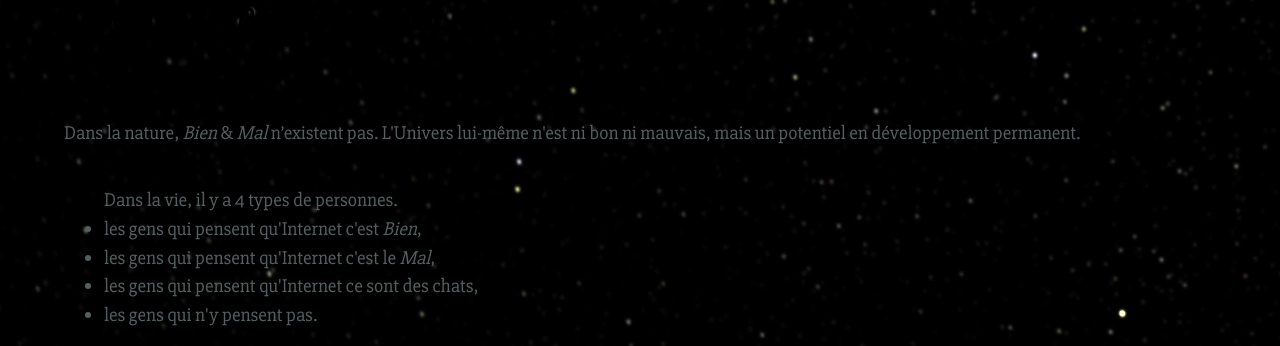
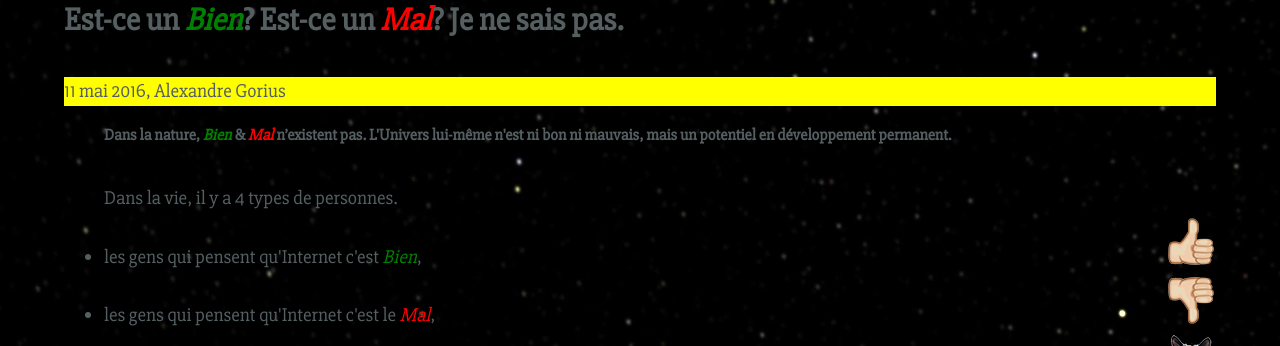
Before and after one commit to ddvdv/projet-3-progressive-enhancement, a PHP site: page /texteABaliser.html in a window 1280 px wide. Shown: the top 346 px of the page. Run offline with PHP 8.4, Linux system fonts and the light colour scheme.

Commit message:
fin de journée

```diff
--- a/perso.css
+++ b/perso.css
@@ -1,5 +1,6 @@
 * {
-font-family: 'Slabo 27px', serif;
+	font-family: 'Slabo 27px', serif;
+	color: #555F61;
 }
 
 body {
@@ -36,7 +37,7 @@ a:hover {
 	border-radius: 3px;
 }
 
-q, blockquote {
+q {
 	display: block;
 	width: 50%;
 	margin: auto;
@@ -45,8 +46,65 @@ q, blockquote {
 	border-radius: 3px;
 	padding: 10px;
 	padding-left: 30px;
-	border-left: 3px solid #aa3311;
 	margin-top: 80px;
 	margin-bottom: 80px;
+	font-style: italic;
+	font-variant: small-caps;
+}
 
+.fermier {
+	border-left: 3px solid #aa3311;
 }
+
+.villageois {
+	border-left: 3px solid #e03a77;
+}
+
+header p {
+	background-color: yellow;
+}
+
+em.mal {
+	color: red;
+}
+
+em.bien {
+	color: green;
+}
+
+tr:nth-of-type(even){
+	background-color: grey;
+}
+
+tr:nth-of-type(odd){
+	background-color: black;
+}
+
+li{
+	padding-top: 30px;
+}
+
+li:nth-of-type(1){
+	background-image: url(bien.png);
+	background-position: right;
+	background-repeat: no-repeat;
+	padding-right: 30px;
+}
+
+li:nth-of-type(2){
+	background-image: url(mal.png);
+	background-position: right;
+	background-repeat: no-repeat;
+	padding-right: 30px;
+}
+
+li:nth-of-type(3){
+	background-image: url(chat.png);
+	background-position: right;
+	background-repeat: no-repeat;
+	padding-right: 30px;
+}
+
+blockquote{
+		font-weight: bold;
+}
--- a/texteABaliser.html
+++ b/texteABaliser.html
@@ -7,9 +7,9 @@
 
       <header>
       <h1>Est-ce un <em class="bien">Bien</em>? Est-ce un <em class="mal">Mal</em>? Je ne sais pas.</h1>
-      11 mai 2016, Alexandre Gorius
+      <p>11 mai 2016, Alexandre Gorius</p>
 
-      <p>Dans la nature, <em class="bien">Bien</em> & <em class="mal">Mal</em> n’existent pas. L'Univers lui-même n'est ni bon ni mauvais, mais un potentiel en développement permanent.</p>
+      <blockquote>Dans la nature, <em class="bien">Bien</em> & <em class="mal">Mal</em> n’existent pas. L'Univers lui-même n'est ni bon ni mauvais, mais un potentiel en développement permanent.</blockquote>
       </header>
 
       <ul>Dans la vie, il y a 4 types de personnes.
@@ -45,23 +45,21 @@
          <img src="https://cdn-images-1.medium.com/max/800/1*IQqkmPXYZuJViY5p-ymk0A.jpeg" alt="Le vieux fermier chinois"/>
       </figure>
 
-      <p>C’est l’histoire d’un fermier qui possède un cheval. Un jour, le cheval s’enfuit. Les villageois s’ameutent à la maison du fermier pour lui remonter le moral.</p>
+      <p>C’est l’histoire d’un fermier qui possède un cheval. Un jour, le cheval s’enfuit. Les villageois s’ameutent à la maison du fermier pour lui remonter le moral. <q class="villageois">Quelle <em class="mal">Mal</em>chance ! Ton seul cheval ! Nous sommes vraiment désolé pour cette perte, c’est si triste !</q></p>
 
-      <p>Quelle <em class="mal">Mal</em>chance ! Ton seul cheval ! Nous sommes vraiment désolé pour cette perte, c’est si triste !</p>
+      <p>Le fermier répond, <q class="fermier">Est-ce un <em class="bien">Bien</em>? Est-ce un <em class="mal">Mal</em>? Je ne sais pas.</q></p>
 
-      <p>Le fermier répond, <q>Est-ce un <em class="bien">Bien</em>? Est-ce un <em class="mal">Mal</em>? Je ne sais pas.</q></p>
+      <p>Le jour suivant, le cheval revient avec sept magnifiques juments. Les villageois reviennent pour célébrer la bonne nouvelle. <q class="villageois">Quelle chance incroyable ! Avec huit chevaux, tu es un homme riche ! Tu dois être ravis de cette nouvelle !</q></p>
 
-      <p>Le jour suivant, le cheval revient avec sept magnifiques juments. Les villageois reviennent pour célébrer la bonne nouvelle. <q>Quelle chance incroyable ! Avec huit chevaux, tu es un homme riche ! Tu dois être ravis de cette nouvelle !</q></p>
+      <p>Le fermier répond, <q class="fermier">Est-ce un <em class="bien">Bien</em>? Est-ce un <em class="mal">Mal</em>? Je ne sais pas.</q></p>
 
-      <p>Le fermier répond, <q>Est-ce un <em class="bien">Bien</em>? Est-ce un <em class="mal">Mal</em>? Je ne sais pas.</q></p>
+      <p>Le jour d’après, le fils du fermier s’occupe de l’entraînement des nouveaux chevaux. Mais l’un d’entre eux s’est révélé agressif; le garçon tombe et se casse la jambe. Les villageois reviennent. <q class="villageois">Pauvre enfant ! Nous sommes si désolé pour ce qui est arrivé ! Nous espérons qu’il s’en remettra <em class="bien">Bien</em>tôt, c’est tellement dommage…</q></p>
 
-      <p>Le jour d’après, le fils du fermier s’occupe de l’entraînement des nouveaux chevaux. Mais l’un d’entre eux s’est révélé agressif; le garçon tombe et se casse la jambe. Les villageois reviennent. <q>Pauvre enfant ! Nous sommes si désolé pour ce qui est arrivé ! Nous espérons qu’il s’en remettra <em class="bien">Bien</em>tôt, c’est tellement dommage…</q></p>
+      <p>Le fermier répond, <q class="fermier">Est-ce un <em class="bien">Bien</em>? Est-ce un <em class="mal">Mal</em>? Je ne sais pas.</q></p>
 
-      <p>Le fermier répond, <q>Est-ce un <em class="bien">Bien</em>? Est-ce un <em class="mal">Mal</em>? Je ne sais pas.</q></p>
+      <p>Le quatrième jour, l’armée arrive au village à la recherche de nouvelles jeunes recrues. Grâce à sa jambe cassée, le fils du fermier échappe au recrutement. <q class="villageois">Quelle nouvelle incroyable ! Ton fils échappera à cette guerre sanglante, il vivra, à tes côtés ! Tu dois être tellement heureux, c’est fantastique !</q></p>
 
-      <p>Le quatrième jour, l’armée arrive au village à la recherche de nouvelles jeunes recrues. Grâce à sa jambe cassée, le fils du fermier échappe au recrutement. <q>Quelle nouvelle incroyable ! Ton fils échappera à cette guerre sanglante, il vivra, à tes côtés ! Tu dois être tellement heureux, c’est fantastique !</q></p>
-
-      <p>Quand <em class="bien">Bien</em> même, le fermier répond, <q>Est-ce un <em class="bien">Bien</em>? Est-ce un <em class="mal">Mal</em>? Je ne sais pas.</q></p>
+      <p>Quand <em class="bien">Bien</em> même, le fermier répond, <q class="fermier">Est-ce un <em class="bien">Bien</em>? Est-ce un <em class="mal">Mal</em>? Je ne sais pas.</q></p>
 
       ----
 
```
Also changed, not shown: bien.png (added), chat.png (added), mal.png (added).
